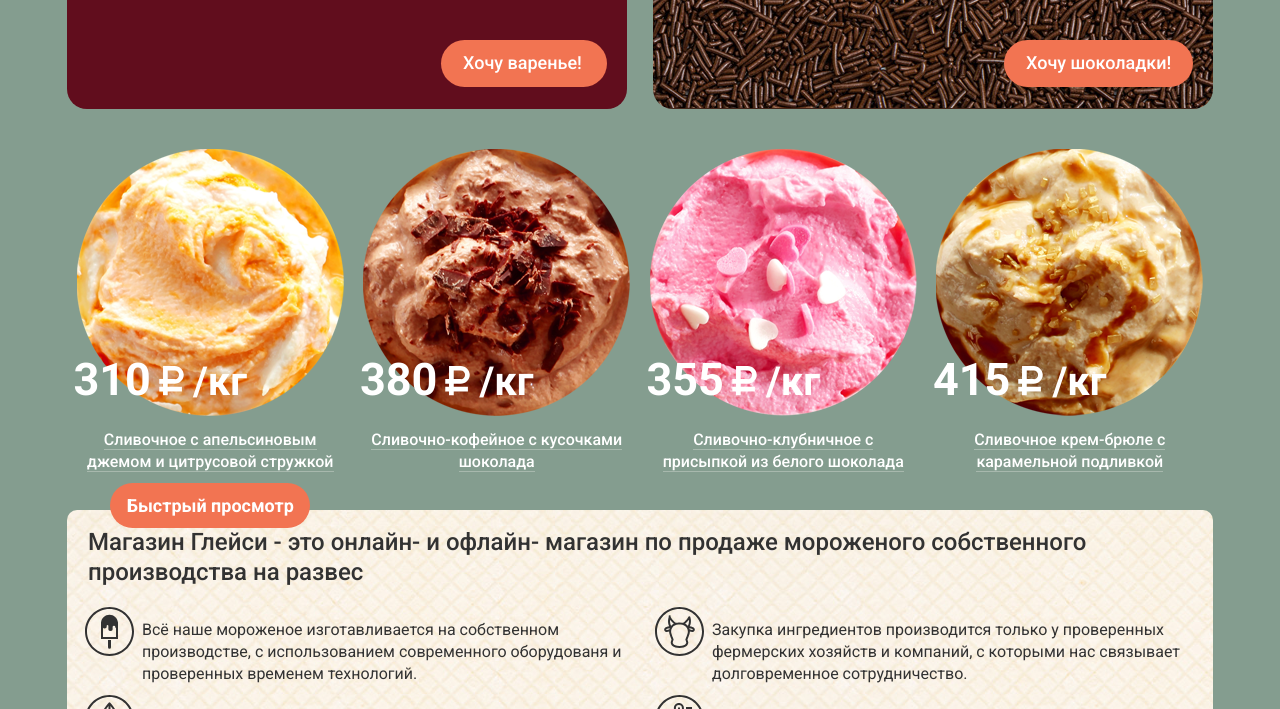
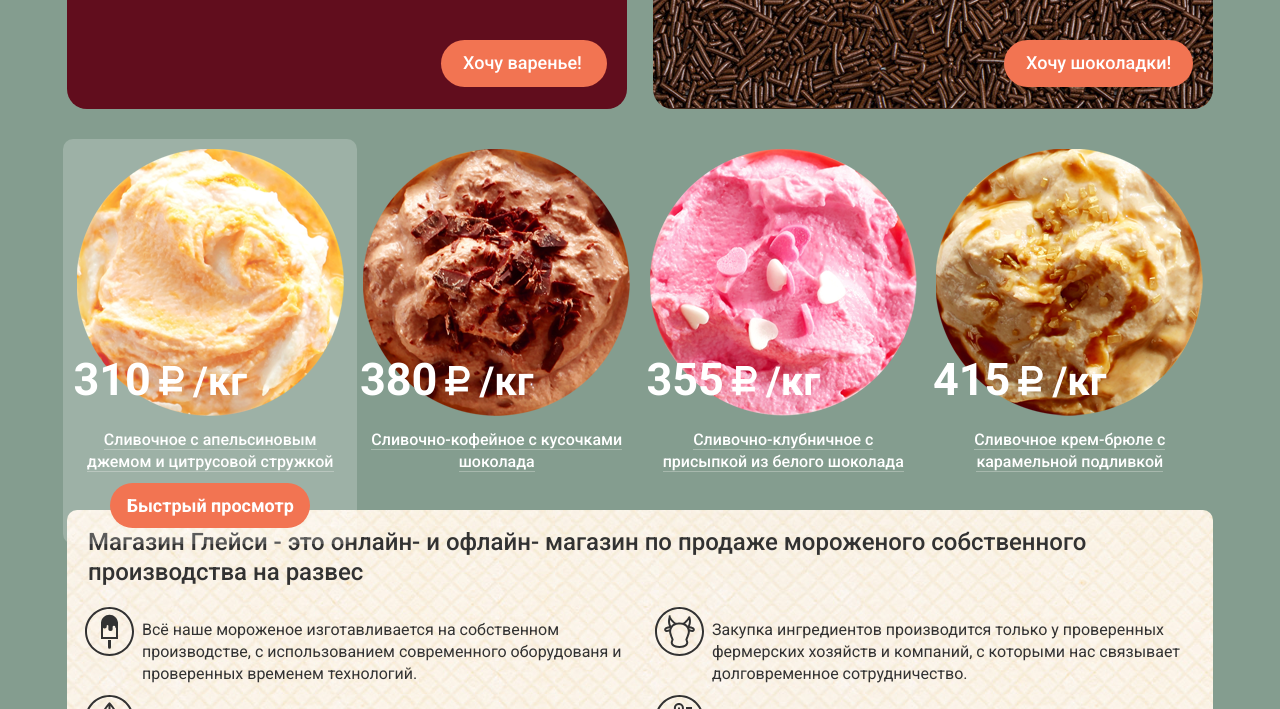
Before and after one commit to korschunoffk/530049-gllacy, a plain HTML site: page index.html in a window 1280 px wide. In both pictures the pointer is over the element 210 px from the left and 933 px from the top of the page. Shown: the part 624-1333 px from the top of the page. Drawn offline with Linux system fonts and the light colour scheme.

Commit message:
8.0.2
Карточка товара

```diff
--- a/css/style.css
+++ b/css/style.css
@@ -581,7 +581,8 @@ sub-menu_item a{
     height:321px;
     text-align: center;
     display: block;
-
+    position: relative;
+    z-index:;
 }
 
 .cost_text{
@@ -633,11 +634,18 @@ sub-menu_item a{
 
 .icecream-item:hover .icecream-item_button{
     visibility:visible;
+    z-index: 2;
 
 }
-.icecream-item:hover::after{
-    height:380px;
-    background-color: white;
+.icecream-item:hover::before{
+    content:"";
+    position: absolute;
+    left:-14px;
+    top:-10px;
+    z-index: 2;
+    height:405px;
+    width:294px;
+    background-color: rgba(255,255,255,0.2);
     border-radius: 10px;
 }
 
```
